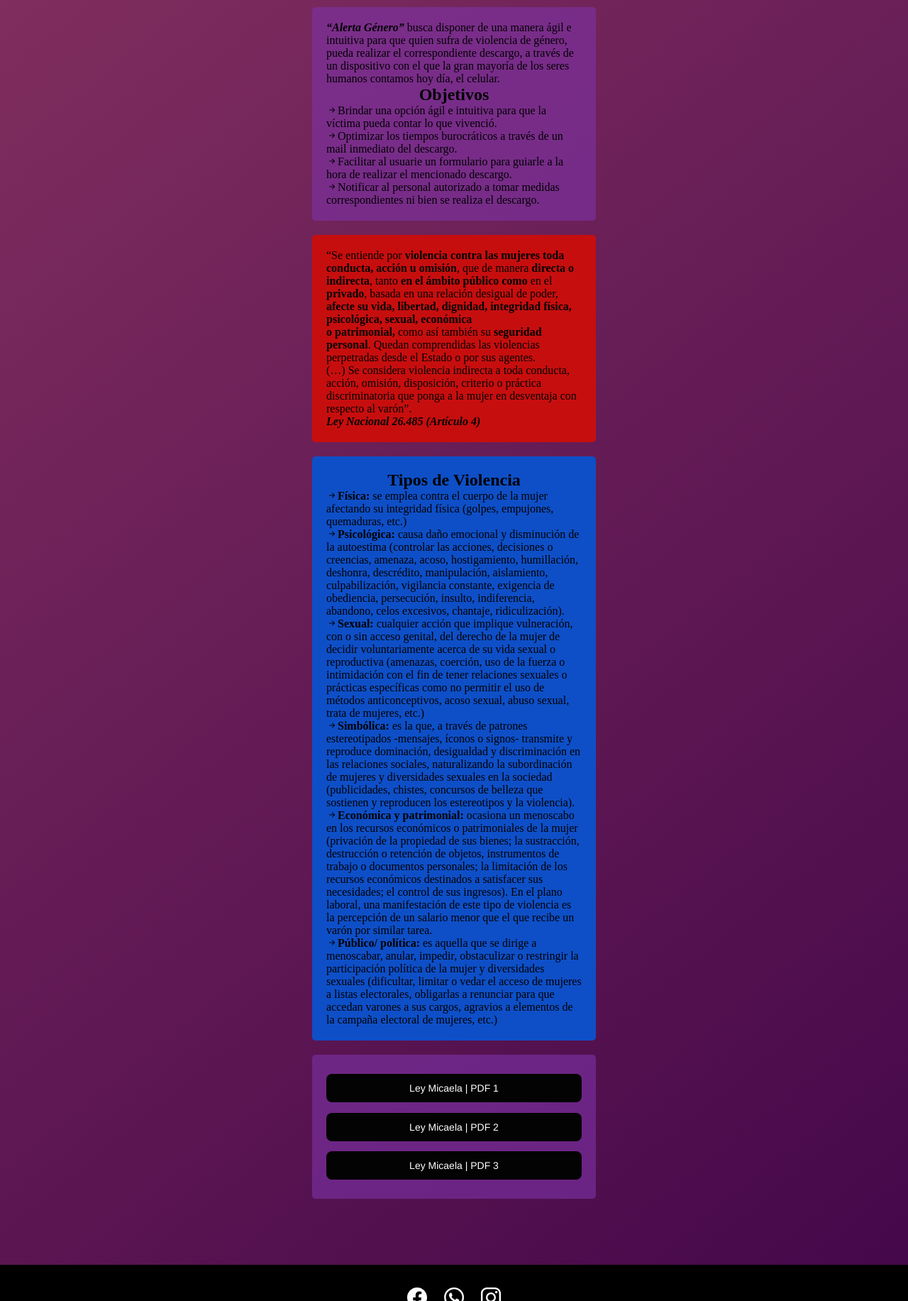
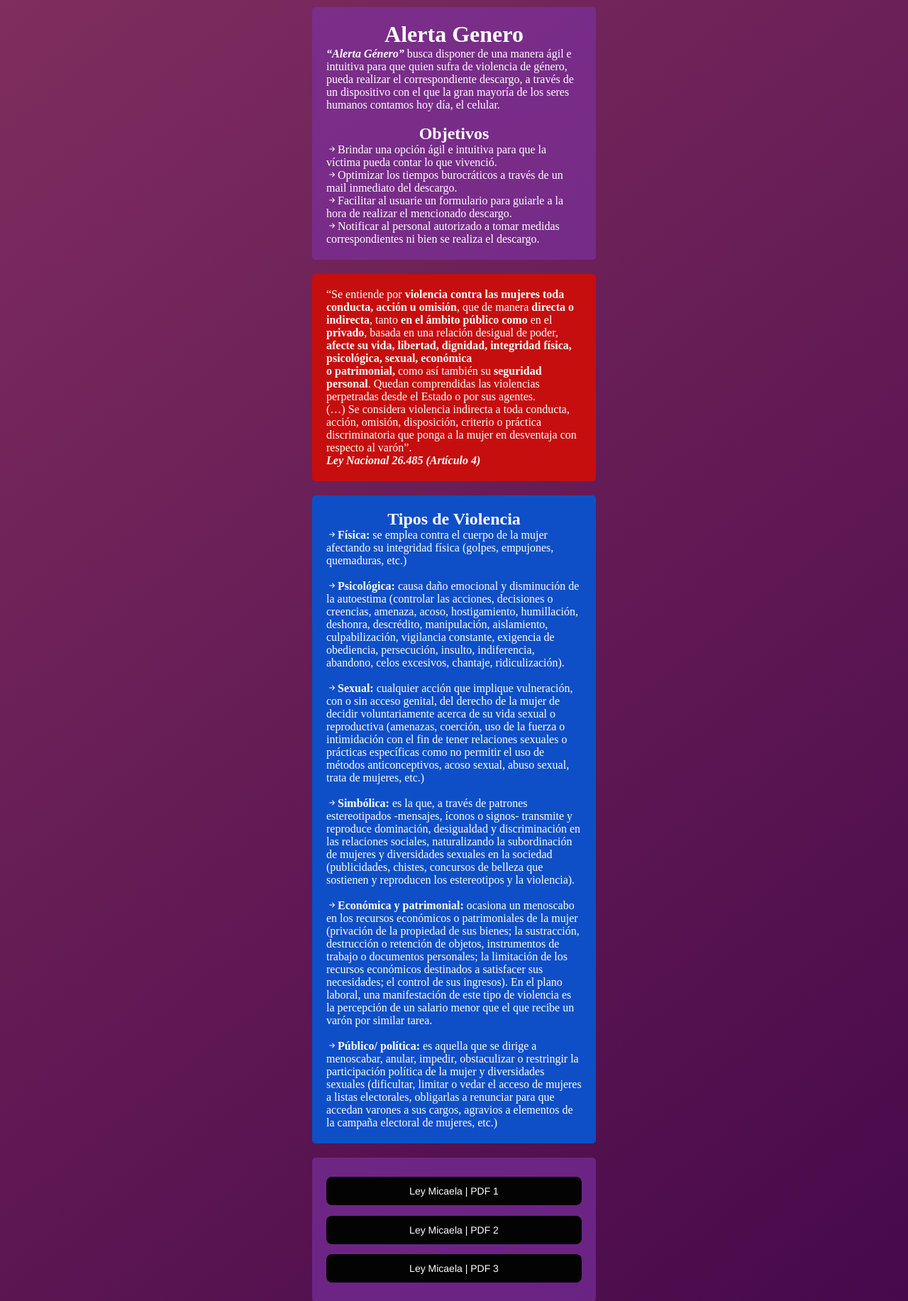
Before and after one commit to IAferaboli/wapp-AlertaGenero, a PHP site: page /info.view.php in a window 1280 px wide. Shown: the part 70-1903 px from the top of the page at 71% size. Run offline with PHP 8.4, Linux system fonts and the light colour scheme.

Commit message:
Correciones y cambios de vista
Capacitación

```diff
--- a/style3.css
+++ b/style3.css
@@ -425,3 +425,11 @@ textarea {
 .link2{
   color: #fff;
 }
+
+.letras{
+  color: #fff;
+}
+
+.form-container-1 h1 {
+  text-align:center;
+}
--- a/views/info.view.php
+++ b/views/info.view.php
@@ -13,10 +13,11 @@ require_once "../layout/head.view.php";
 
 	<div class="bodi">
 		<div class="form-container-1">
-			<p><em><strong>&#8220;Alerta Género&#8221;</strong></em> busca disponer de una manera ágil e intuitiva para que quien sufra de violencia de género, pueda realizar el correspondiente descargo, a través de un dispositivo con el que la gran mayoría de los seres humanos contamos hoy día, el celular.</p>
+			<h1 class="letras">Alerta Genero</h1>
+			<p class="letras"><em><strong>&#8220;Alerta Género&#8221;</strong></em> busca disponer de una manera ágil e intuitiva para que quien sufra de violencia de género, pueda realizar el correspondiente descargo, a través de un dispositivo con el que la gran mayoría de los seres humanos contamos hoy día, el celular.</p><br>
 			<div>
-				<h2>Objetivos</h2>
-				<ul>
+				<h2 class="letras">Objetivos</h2>
+				<ul class="letras">
 					<li><i class="bi bi-arrow-right-short"></i>Brindar una opción ágil e intuitiva para que la víctima pueda contar lo que vivenció.</li>
 					<li><i class="bi bi-arrow-right-short"></i>Optimizar los tiempos burocráticos a través de un mail inmediato del descargo.</li>
 					<li><i class="bi bi-arrow-right-short"></i>Facilitar al usuarie un formulario para guiarle a la hora de realizar el mencionado descargo.</li>
@@ -29,22 +30,22 @@ require_once "../layout/head.view.php";
 	<div class="bodi">
 		<div class="form-container-2">
 			<blockquote class="wp-block-quote has-text-align-right">
-				<p>&#8220;Se entiende por <strong>violencia contra las mujeres</strong> <strong>toda conducta, acción u omisión</strong>, que de manera <strong>directa o indirecta</strong>, tanto <strong>en el ámbito público como</strong> en el <strong>privado</strong>, basada en una relación desigual de poder, <strong>afecte su vida, libertad, dignidad, integridad física, psicológica, sexual, económica<br>o patrimonial,</strong> como así también su <strong>seguridad personal</strong>. Quedan comprendidas las violencias perpetradas desde el Estado o por sus agentes.</p>
-				<p>(…) Se considera violencia indirecta a toda conducta, acción, omisión, disposición, criterio o práctica discriminatoria que ponga a la mujer en desventaja con respecto al varón”.</p><cite><strong>Ley Nacional 26.485 (Artículo 4)</strong></cite>
+				<p class="letras">&#8220;Se entiende por <strong>violencia contra las mujeres</strong> <strong>toda conducta, acción u omisión</strong>, que de manera <strong>directa o indirecta</strong>, tanto <strong>en el ámbito público como</strong> en el <strong>privado</strong>, basada en una relación desigual de poder, <strong>afecte su vida, libertad, dignidad, integridad física, psicológica, sexual, económica<br>o patrimonial,</strong> como así también su <strong>seguridad personal</strong>. Quedan comprendidas las violencias perpetradas desde el Estado o por sus agentes.</p>
+				<p class="letras">(…) Se considera violencia indirecta a toda conducta, acción, omisión, disposición, criterio o práctica discriminatoria que ponga a la mujer en desventaja con respecto al varón”.</p><cite class="letras"><strong>Ley Nacional 26.485 (Artículo 4)</strong></cite>
 			</blockquote>
 		</div>
 	</div>
 
 	<div class="bodi">
 		<div class="form-container-3">
-			<h2>Tipos de Violencia</h2>
-			<ul>
+			<h2 class="letras">Tipos de Violencia</h2>
+			<ul class="letras">
 				<ul>
-					<li><i class="bi bi-arrow-right-short"></i><strong>Física:</strong> se emplea contra el cuerpo de la mujer afectando su integridad física (golpes, empujones, quemaduras, etc.)</li>
-					<li><i class="bi bi-arrow-right-short"></i><strong>Psicológica:</strong> causa daño emocional y disminución de la autoestima (controlar las acciones, decisiones o creencias, amenaza, acoso, hostigamiento, humillación, deshonra, descrédito, manipulación, aislamiento, culpabilización, vigilancia constante, exigencia de obediencia, persecución, insulto, indiferencia, abandono, celos excesivos, chantaje, ridiculización).</li>
-					<li><i class="bi bi-arrow-right-short"></i><strong>Sexual:</strong> cualquier acción que implique vulneración, con o sin acceso genital, del derecho de la mujer de decidir voluntariamente acerca de su vida sexual o reproductiva (amenazas, coerción, uso de la fuerza o intimidación con el fin de tener relaciones sexuales o prácticas específicas como no permitir el uso de métodos anticonceptivos, acoso sexual, abuso sexual, trata de mujeres, etc.)</li>
-					<li><i class="bi bi-arrow-right-short"></i><strong>Simbólica:</strong> es la que, a través de patrones estereotipados -mensajes, íconos o signos- transmite y reproduce dominación, desigualdad y discriminación en las relaciones sociales, naturalizando la subordinación de mujeres y diversidades sexuales en la sociedad (publicidades, chistes, concursos de belleza que sostienen y reproducen los estereotipos y la violencia).</li>
-					<li><i class="bi bi-arrow-right-short"></i><strong>Económica y patrimonial:</strong> ocasiona un menoscabo en los recursos económicos o patrimoniales de la mujer (privación de la propiedad de sus bienes; la sustracción, destrucción o retención de objetos, instrumentos de trabajo o documentos personales; la limitación de los recursos económicos destinados a satisfacer sus necesidades; el control de sus ingresos). En el plano laboral, una manifestación de este tipo de violencia es la percepción de un salario menor que el que recibe un varón por similar tarea.</li>
+					<li><i class="bi bi-arrow-right-short"></i><strong>Física:</strong> se emplea contra el cuerpo de la mujer afectando su integridad física (golpes, empujones, quemaduras, etc.)</li><br>
+					<li><i class="bi bi-arrow-right-short"></i><strong>Psicológica:</strong> causa daño emocional y disminución de la autoestima (controlar las acciones, decisiones o creencias, amenaza, acoso, hostigamiento, humillación, deshonra, descrédito, manipulación, aislamiento, culpabilización, vigilancia constante, exigencia de obediencia, persecución, insulto, indiferencia, abandono, celos excesivos, chantaje, ridiculización).</li><br>
+					<li><i class="bi bi-arrow-right-short"></i><strong>Sexual:</strong> cualquier acción que implique vulneración, con o sin acceso genital, del derecho de la mujer de decidir voluntariamente acerca de su vida sexual o reproductiva (amenazas, coerción, uso de la fuerza o intimidación con el fin de tener relaciones sexuales o prácticas específicas como no permitir el uso de métodos anticonceptivos, acoso sexual, abuso sexual, trata de mujeres, etc.)</li><br>
+					<li><i class="bi bi-arrow-right-short"></i><strong>Simbólica:</strong> es la que, a través de patrones estereotipados -mensajes, íconos o signos- transmite y reproduce dominación, desigualdad y discriminación en las relaciones sociales, naturalizando la subordinación de mujeres y diversidades sexuales en la sociedad (publicidades, chistes, concursos de belleza que sostienen y reproducen los estereotipos y la violencia).</li><br>
+					<li><i class="bi bi-arrow-right-short"></i><strong>Económica y patrimonial:</strong> ocasiona un menoscabo en los recursos económicos o patrimoniales de la mujer (privación de la propiedad de sus bienes; la sustracción, destrucción o retención de objetos, instrumentos de trabajo o documentos personales; la limitación de los recursos económicos destinados a satisfacer sus necesidades; el control de sus ingresos). En el plano laboral, una manifestación de este tipo de violencia es la percepción de un salario menor que el que recibe un varón por similar tarea.</li><br>
 					<li><i class="bi bi-arrow-right-short"></i><strong>Público/ política:</strong> es aquella que se dirige a menoscabar, anular, impedir, obstaculizar o restringir la participación política de la mujer y diversidades sexuales (dificultar, limitar o vedar el acceso de mujeres a listas electorales, obligarlas a renunciar para que accedan varones a sus cargos, agravios a elementos de la campaña electoral de mujeres, etc.)</li>
 				</ul>
 			</ul>
```
